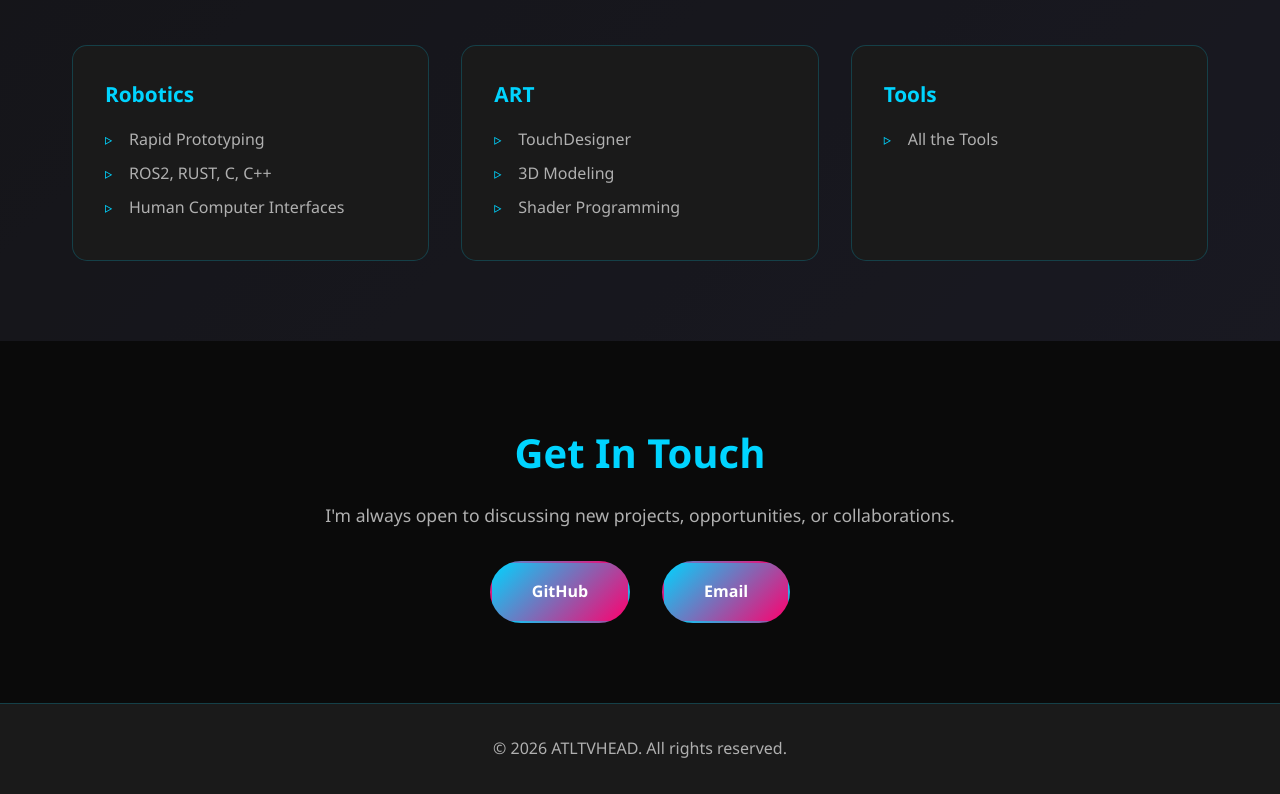
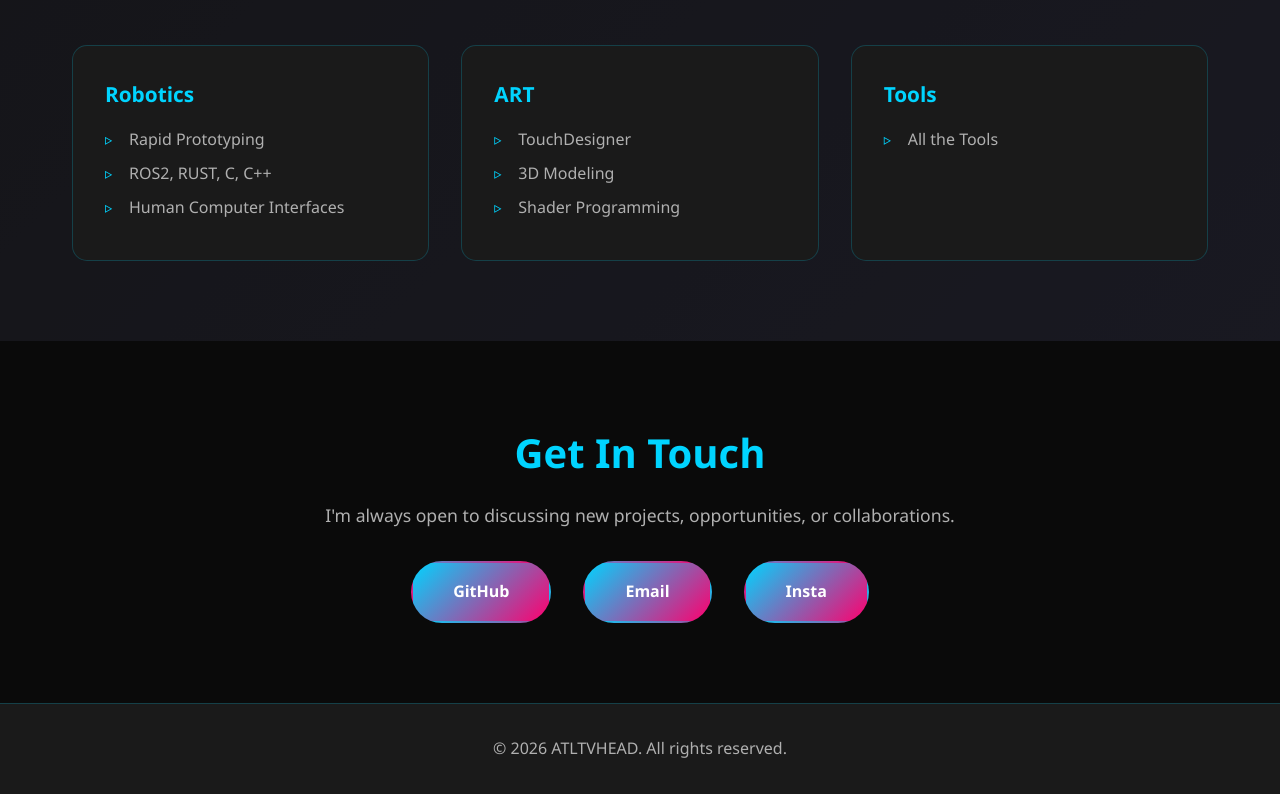
Before and after one commit to ATLTVHEAD/atltvhead.github.io, a website: page portfolio.html in a window 1280 px wide. Shown: the part 1550-2344 px from the top of the page. Drawn offline with Linux system fonts and the light colour scheme.

Commit message:
Update email and add Instagram link in portfolio

```diff
--- a/portfolio.html
+++ b/portfolio.html
@@ -106,7 +106,8 @@
             <p>I'm always open to discussing new projects, opportunities, or collaborations.</p>
             <div class="contact-links">
                 <a href="https://github.com/ATLTVHEAD" target="_blank" rel="noopener noreferrer" class="contact-btn">GitHub</a>
-                <a href="mailto:contact@example.com" class="contact-btn">Email</a>
+                <a href="mailto:atltvhead@gmail.com" class="contact-btn">Email</a>
+                <a href="https://www.instagram.com/atltvhead/" class="contact-btn">Insta</a>
             </div>
         </div>
     </section>
```
